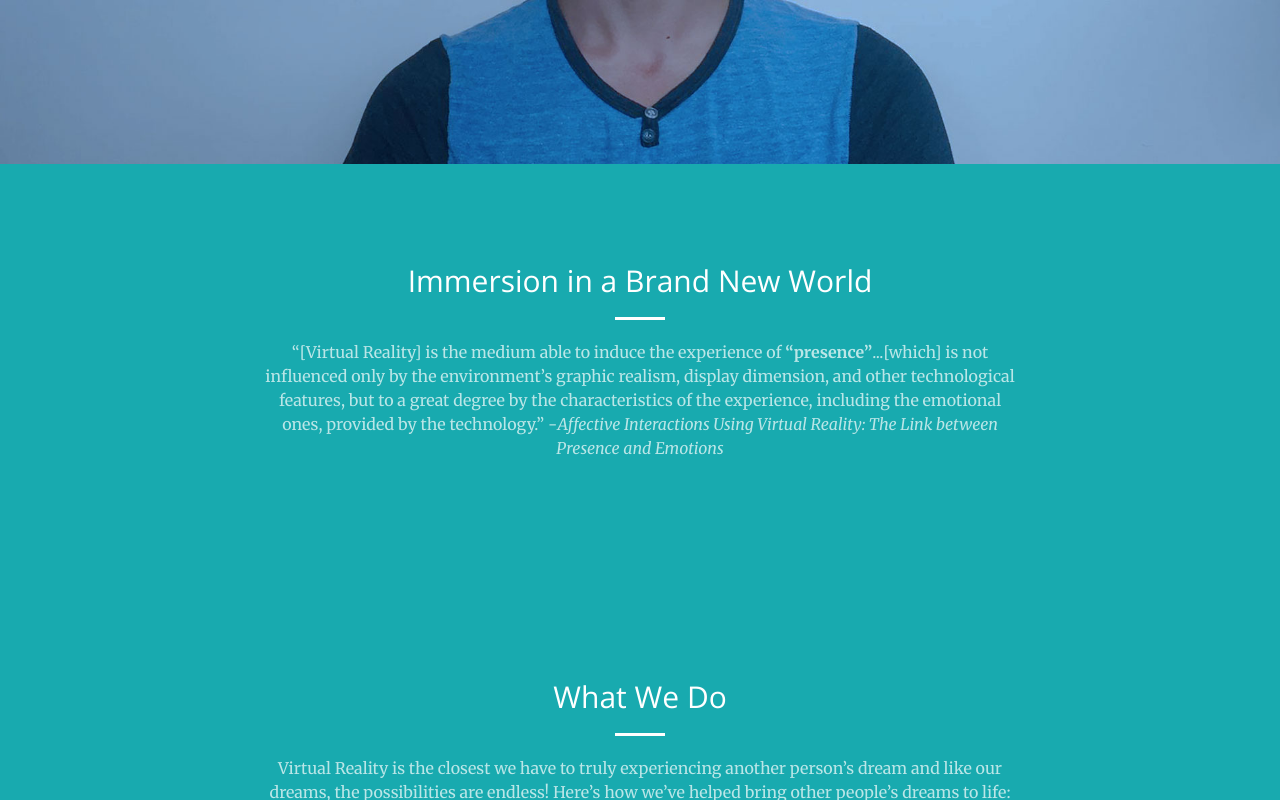
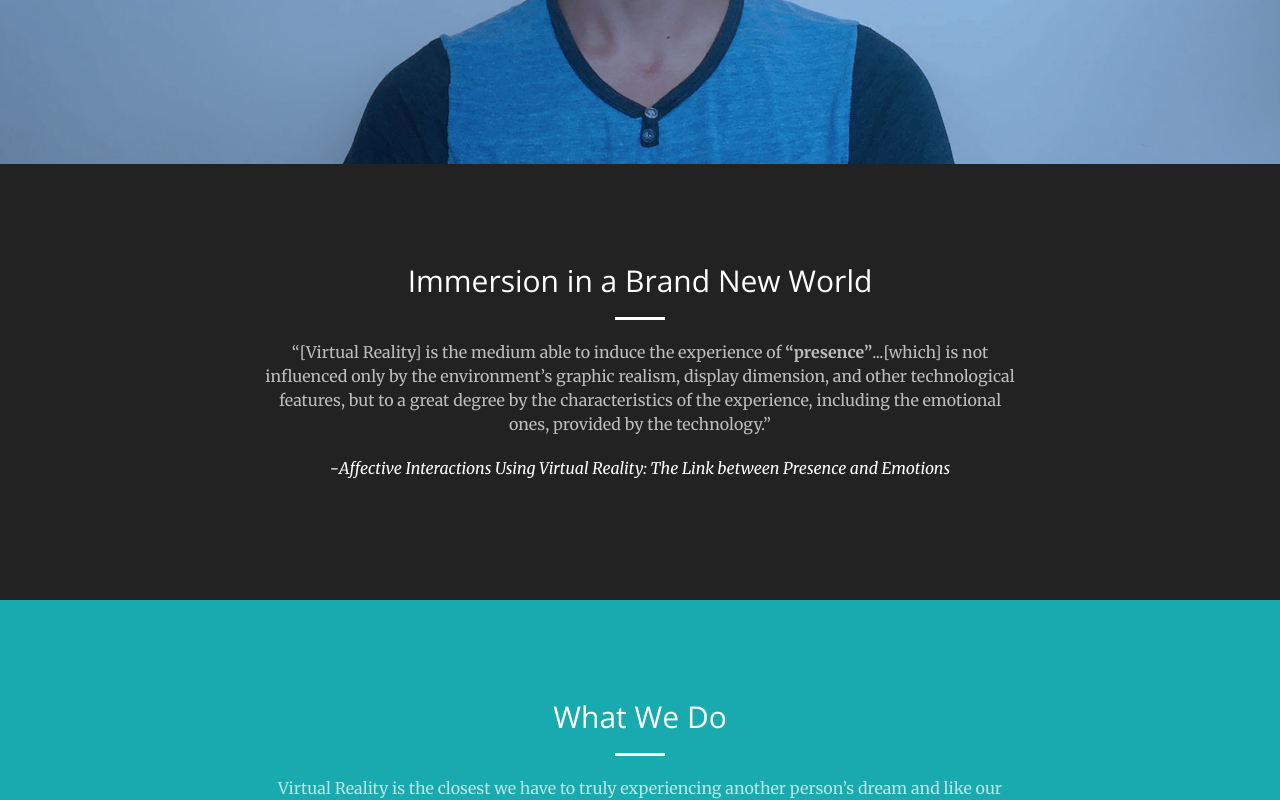
Before and after one commit to evanaubrey/VSVR, a website: page index.html in a window 1280 px wide. Shown: the part 636-1436 px from the top of the page. Drawn offline with nearby package versions, Linux system fonts and the light colour scheme.

Commit message:
section style changes

```diff
--- a/index.html
+++ b/index.html
@@ -79,7 +79,7 @@
         </div>
     </header>
 
-    <section class="bg-primary" id="more">
+    <section class="bg-dark" id="more">
         <div class="container">
             <div class="row">
                 <div class="col-lg-8 col-lg-offset-2 text-center">
@@ -89,7 +89,8 @@
                         <strong>“presence”</strong>...[which] is not influenced only by the environment’s graphic realism, display
                         dimension, and other technological features, but to a great degree by the characteristics
                         of the experience, including the emotional ones, provided by the technology.”
-                        -<i>Affective Interactions Using Virtual Reality: The Link between Presence and
+                    </p>
+                    <p>-<i>Affective Interactions Using Virtual Reality: The Link between Presence and
                         Emotions</i>
                     </p>
                 </div>
```
Also changed, not shown: 2 other files.
